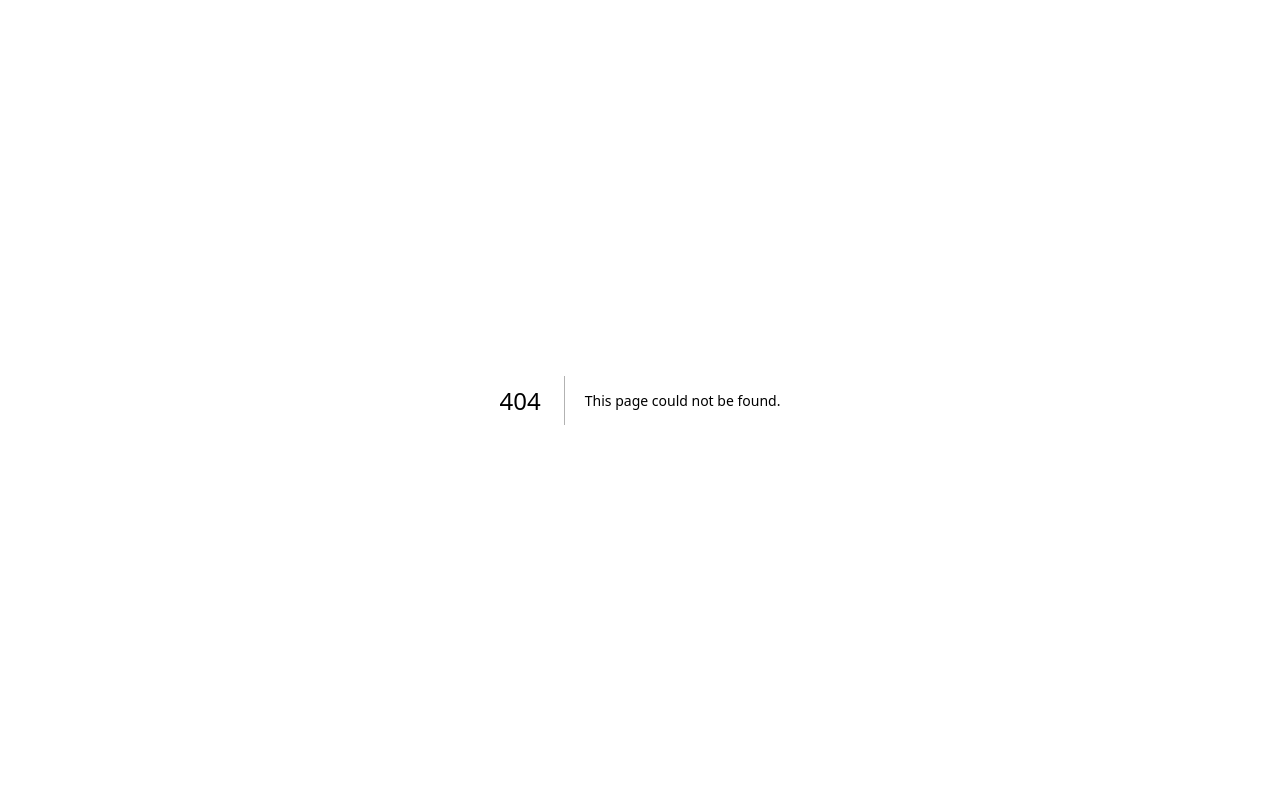
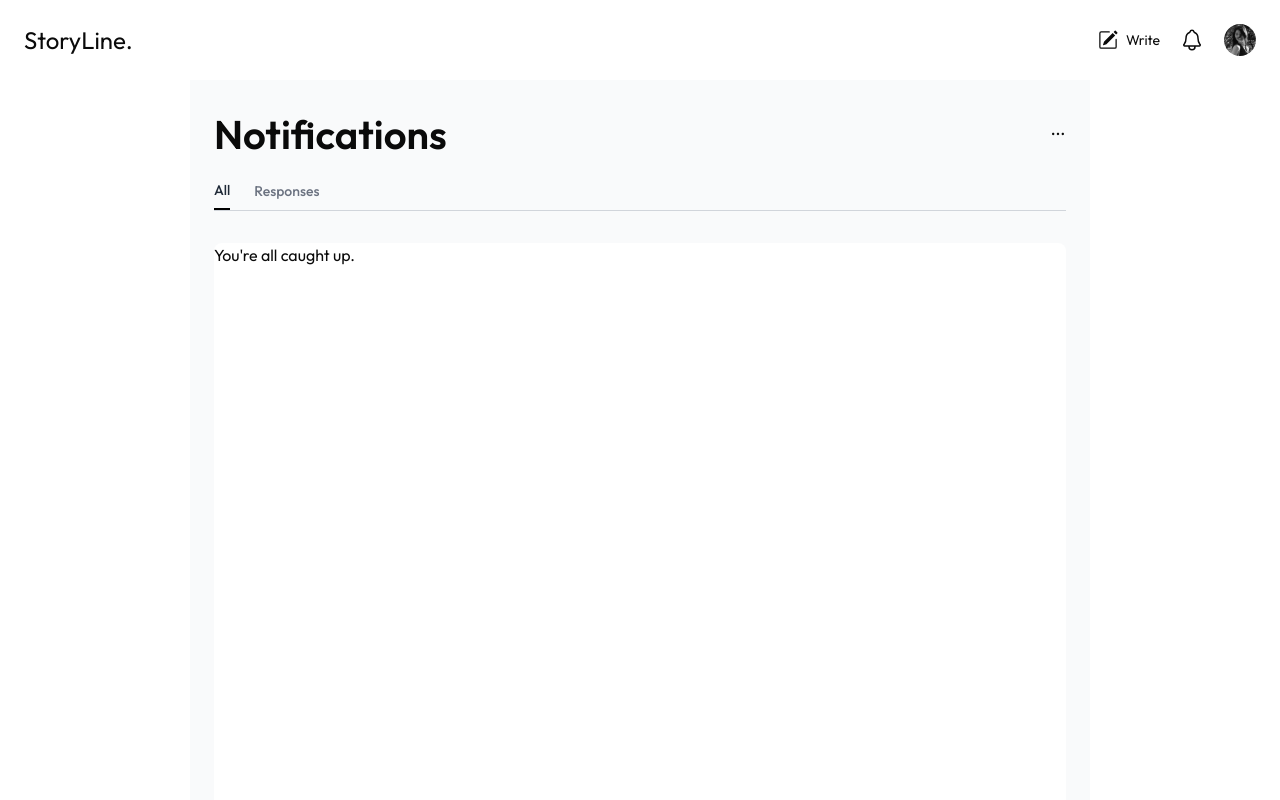
Before and after one commit to shlynavtiff/StoryLine., a Next.js app: page /notifications in a window 1280 px wide. Before the commit this address had no page. Shown: the top 800 px of the page. Built offline with nearby package versions, Linux system fonts and the light colour scheme.

Commit message:
notifications page added

```diff
--- /dev/null
+++ b/src/app/notifications/page.tsx
@@ -0,0 +1,83 @@
+'use client'
+
+import React, { useState } from "react";
+import Image from "next/image";
+import testing from '../assets/wasd.jpg'
+import { IoIosMore } from "react-icons/io";
+import Header from "@/components/Header";
+import { ArrowUpRight } from 'lucide-react';
+import { Checkbox } from "@/components/ui/checkbox"
+
+const page = () => {
+    const [activeTab, setActiveTab] = useState("All");
+
+    return (
+        <>
+
+            <Header />
+
+            <div className="min-h-screen justify-between bg-gray-50 flex flex-col py-6 max-w-[900px] mx-auto px-6">
+
+
+                <div className="flex flex-row items-center justify-between mb-4">
+                    <div className="flex flex-row items-center">
+                        <p className="text-[35px] sm:text-[40px] font-semibold ">Notifications</p>
+                    </div>
+
+                    <div>
+                        <IoIosMore />
+                    </div>
+
+                </div>
+
+                {/* Tabs */}
+                <div className="flex space-x-6 border-b border-gray-300 mb-8">
+                    {["All", "Responses",].map((tab) => (
+                        <button
+                            key={tab}
+                            onClick={() => setActiveTab(tab)}
+                            className={`pb-2 text-sm font-medium ${activeTab === tab
+                                ? "text-gray-800 border-b-2  border-black"
+                                : "text-gray-500 hover:text-gray-800"
+                                }`}
+                        >
+                            {tab}
+                        </button>
+                    ))}
+                </div>
+
+
+
+                {/* Main Profile Section */}
+                <main className="flex-grow bg-white  rounded-lg ">
+
+                    {/* Content Based on Active Tab */}
+                    {activeTab === "All" && (
+                        <section className="flex flex-col gap-3">
+
+                            <div>You're all caught up.</div>
+
+                        </section>
+                    )}
+
+                    {activeTab === "Responses" && (
+                        <section className="flex flex-col gap-4">
+
+                            <div>You're all caught up.</div>
+
+                        </section>
+                    )}
+
+
+                </main>
+
+
+            </div>
+
+        </>
+
+
+    );
+};
+
+export default page;
```
